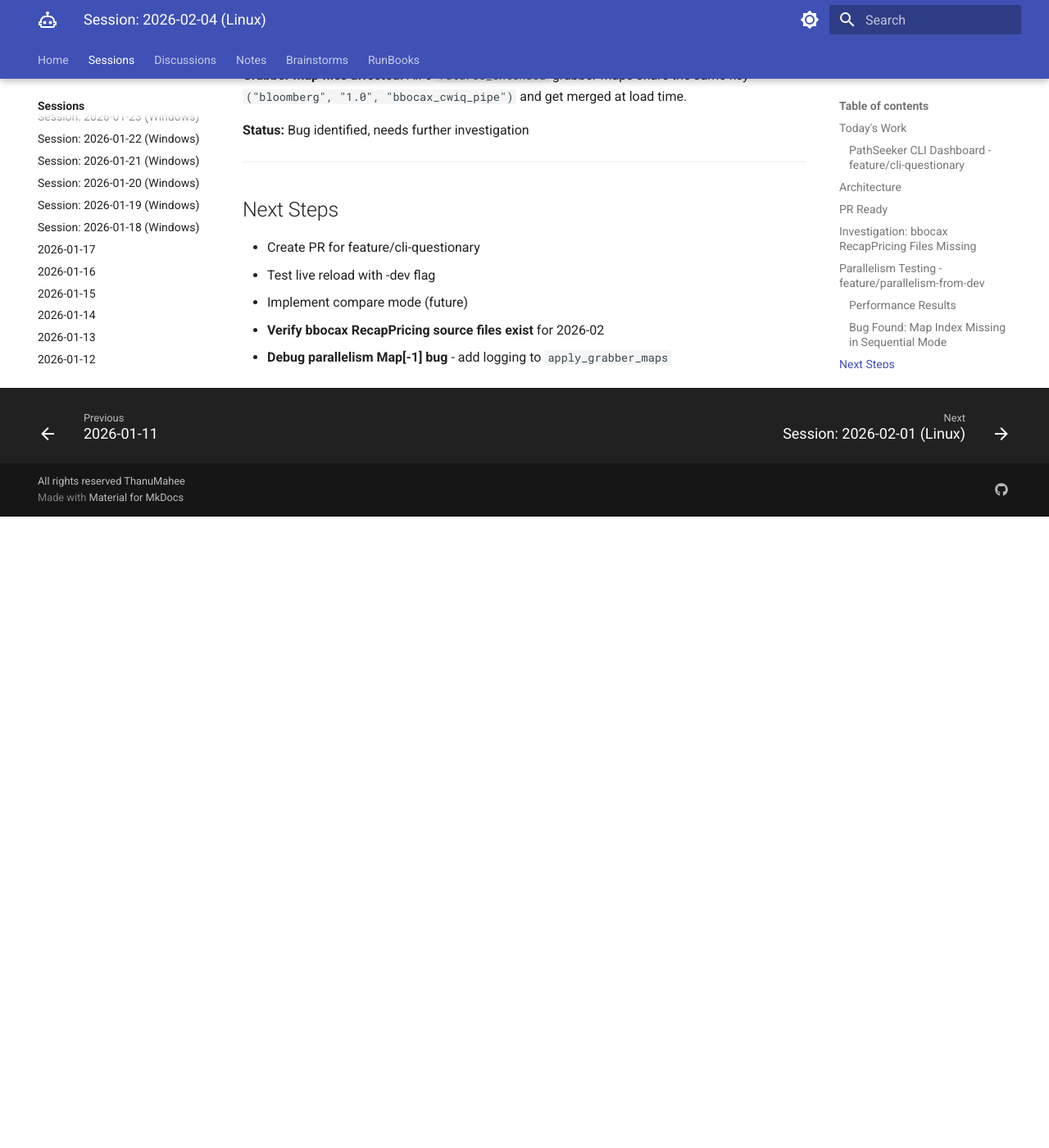
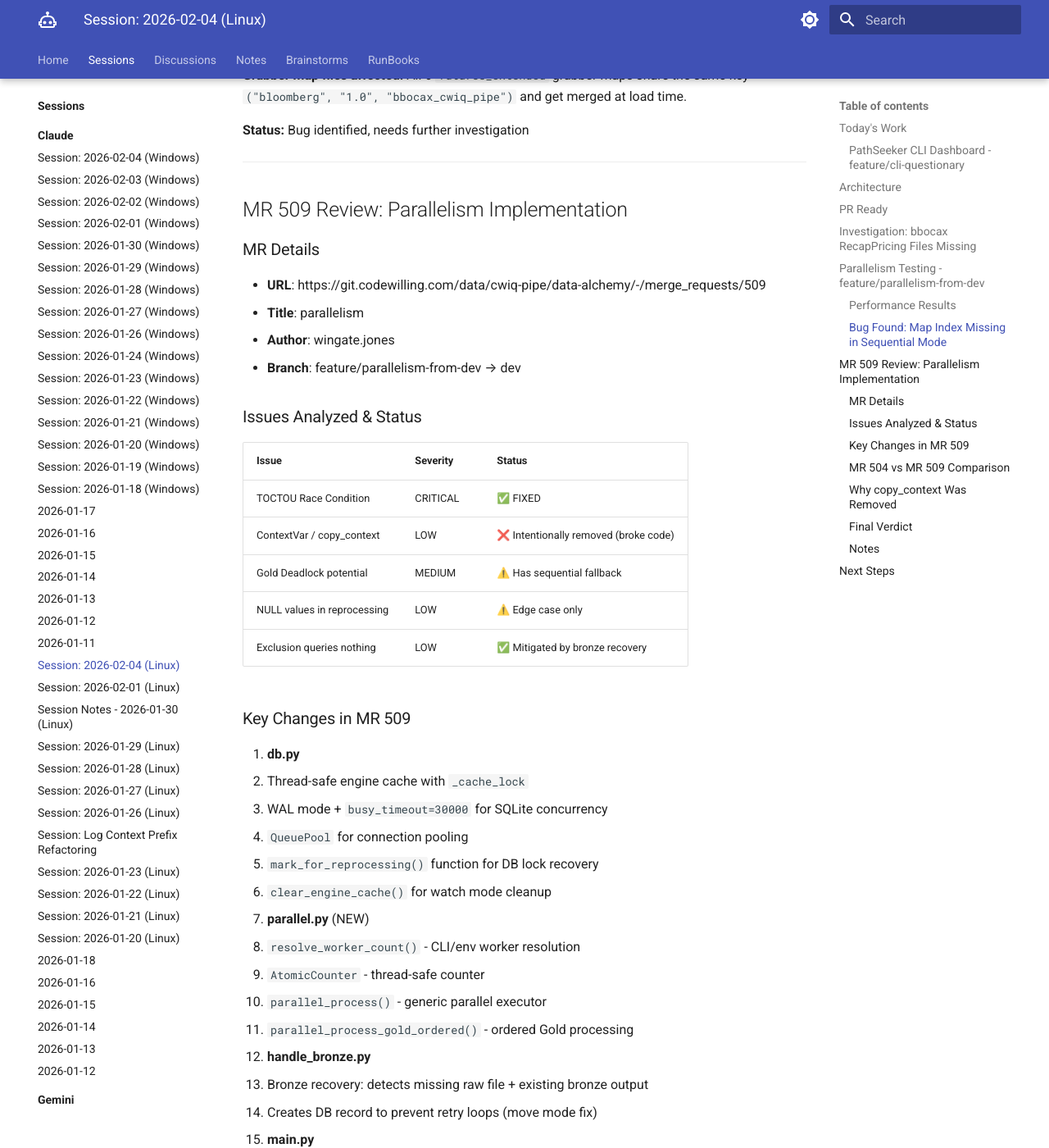
Before and after one commit to ThanuMahee12/AgentContext, an MkDocs documentation site: the page built from docs/sessions/claude/l-2026-02-04.md, in a window 1280 px wide and 1400 px high, scrolled down 3796 px. Shown: the whole window at 82% size. Built offline with MkDocs 1.6.1 and Material for MkDocs 9.7.7, drawn with Linux system fonts in a browser that asks for light colours; before the commit the page ends 4426 px from its top, so only the background shows below that; some of the changed text lies outside the part shown.

Commit message:
docs: add session notes for MR 509 parallelism review

```diff
--- a/docs/sessions/claude/l-2026-02-04.md
+++ b/docs/sessions/claude/l-2026-02-04.md
@@ -175,6 +175,78 @@ if max_workers == 1:
 
 ---
 
+## MR 509 Review: Parallelism Implementation
+
+### MR Details
+- **URL**: https://git.codewilling.com/data/cwiq-pipe/data-alchemy/-/merge_requests/509
+- **Title**: parallelism
+- **Author**: wingate.jones
+- **Branch**: feature/parallelism-from-dev → dev
+
+### Issues Analyzed & Status
+
+| Issue | Severity | Status |
+|-------|----------|--------|
+| TOCTOU Race Condition | CRITICAL | ✅ FIXED |
+| ContextVar / copy_context | LOW | ❌ Intentionally removed (broke code) |
+| Gold Deadlock potential | MEDIUM | ⚠️ Has sequential fallback |
+| NULL values in reprocessing | LOW | ⚠️ Edge case only |
+| Exclusion queries nothing | LOW | ✅ Mitigated by bronze recovery |
+
+### Key Changes in MR 509
+
+1. **db.py**
+   - Thread-safe engine cache with `_cache_lock`
+   - WAL mode + `busy_timeout=30000` for SQLite concurrency
+   - `QueuePool` for connection pooling
+   - `mark_for_reprocessing()` function for DB lock recovery
+   - `clear_engine_cache()` for watch mode cleanup
+
+2. **parallel.py** (NEW)
+   - `resolve_worker_count()` - CLI/env worker resolution
+   - `AtomicCounter` - thread-safe counter
+   - `parallel_process()` - generic parallel executor
+   - `parallel_process_gold_ordered()` - ordered Gold processing
+
+3. **handle_bronze.py**
+   - Bronze recovery: detects missing raw file + existing bronze output
+   - Creates DB record to prevent retry loops (move mode fix)
+
+4. **main.py**
+   - `--parallel` / `-p` CLI option
+   - `db_locked` tracking per phase
+   - Exclusion logic for cascading lock prevention
+
+### MR 504 vs MR 509 Comparison
+
+| Feature | MR 504 | MR 509 |
+|---------|--------|--------|
+| TOCTOU fix | ❌ Has bug | ✅ Fixed |
+| copy_context | ✅ Has it | ❌ Removed (broke) |
+| db_locked tracking | ❌ No | ✅ Yes |
+| Bronze recovery | ❌ No | ✅ Yes |
+
+### Why copy_context Was Removed
+- Could not share context between threads
+- Code broke when running
+- Lost: status/number of files complete per cycle logging
+- Trade-off accepted: data integrity > logging
+
+### Final Verdict
+
+**MR 509: READY TO MERGE & TEST**
+
+- No critical bugs
+- All data integrity concerns addressed
+- Pipeline passes
+- Known limitation: progress logging in parallel mode (acceptable)
+
+### Notes
+- Vendor for bbocax data is `bloomberg`, not `bbocax`
+- Data path: `/sf/data/bloomberg/bbocax_cwiq_pipe/1.0/raw/env*`
+
+---
+
 ## Next Steps
 
 - Create PR for feature/cli-questionary
```
